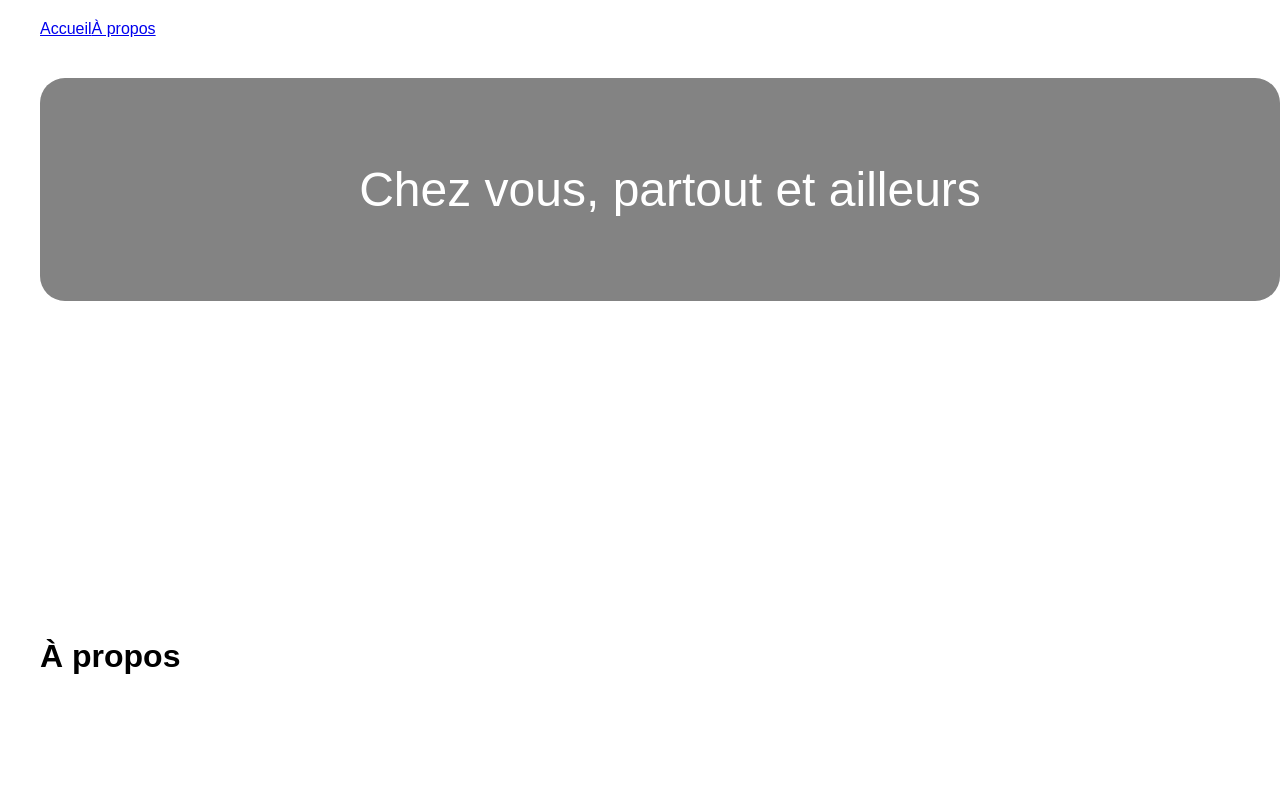
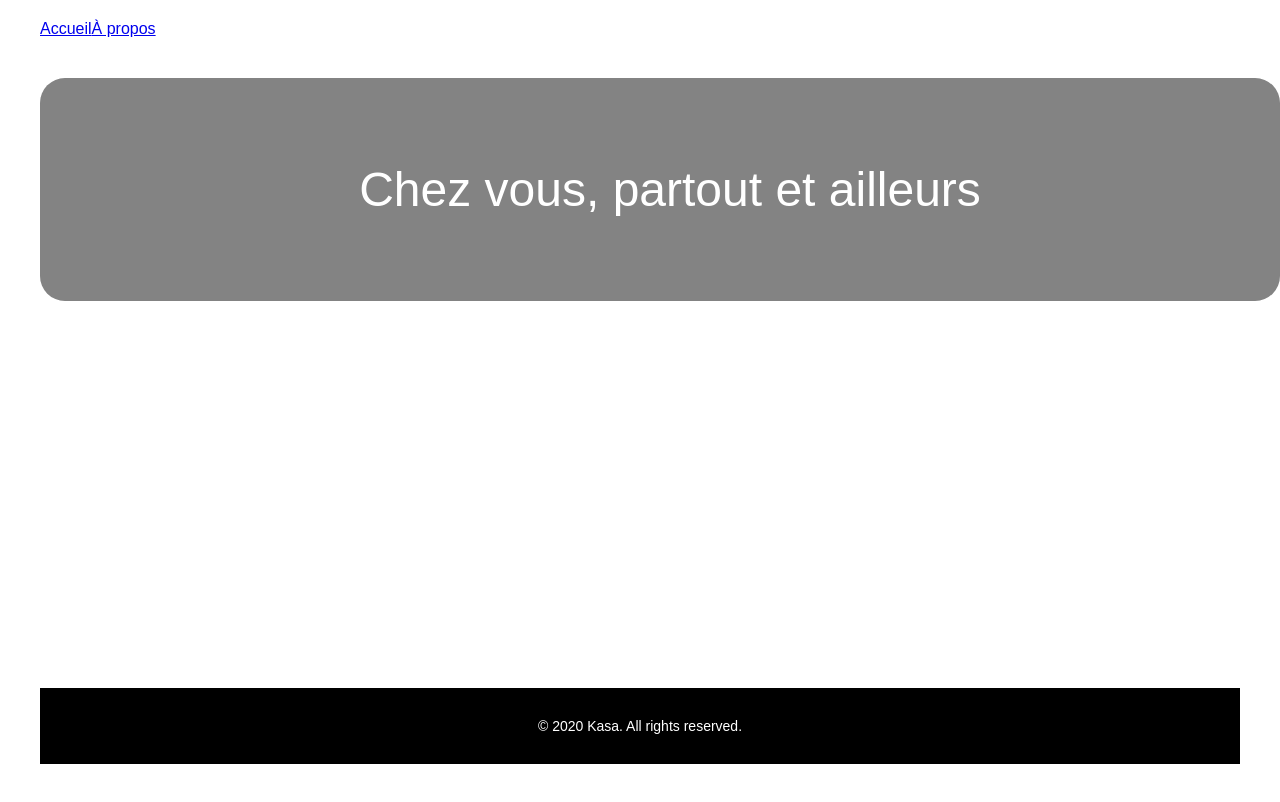
Before and after one commit to Kalcindor/kasa, a React (Vite) app: page / in a window 1280 px wide. Shown: the top 802 px of the page. Built offline with nearby package versions, Linux system fonts and the light colour scheme.

Commit message:
[feature]: draft footer

```diff
--- a/src/components/Footer/Footer.jsx
+++ b/src/components/Footer/Footer.jsx
@@ -1,3 +1,13 @@
-export default function APropos() {
-    return <h1>À propos</h1>;
-  }
+import "./Footer.scss";
+//import logo from "../../assets/logo-white.svg"; // à ajouter juste en dessous
+
+export default function Footer() {
+  return (
+    <footer className="footer">
+
+      <p className="footer__text">© 2020 Kasa. All rights reserved.</p>
+    </footer>
+  );
+}
+
+//<img src={logo} alt="Kasa" className="footer__logo" />
--- /dev/null
+++ b/src/components/Footer/Footer.scss
@@ -0,0 +1,24 @@
+@import "../../styles/variables.scss";
+
+.footer {
+    background: #000;
+    color: #fff;
+    text-align: center;
+    padding: 30px 0;
+    margin-top: 50px;
+
+    display: flex;
+    flex-direction: column;
+    align-items: center;
+    justify-content: center;
+
+    .footer__logo {
+        width: 120px;
+        margin-bottom: 20px;
+    }
+
+    .footer__text {
+        font-size: 14px;
+        font-weight: 400;
+    }
+}
```
